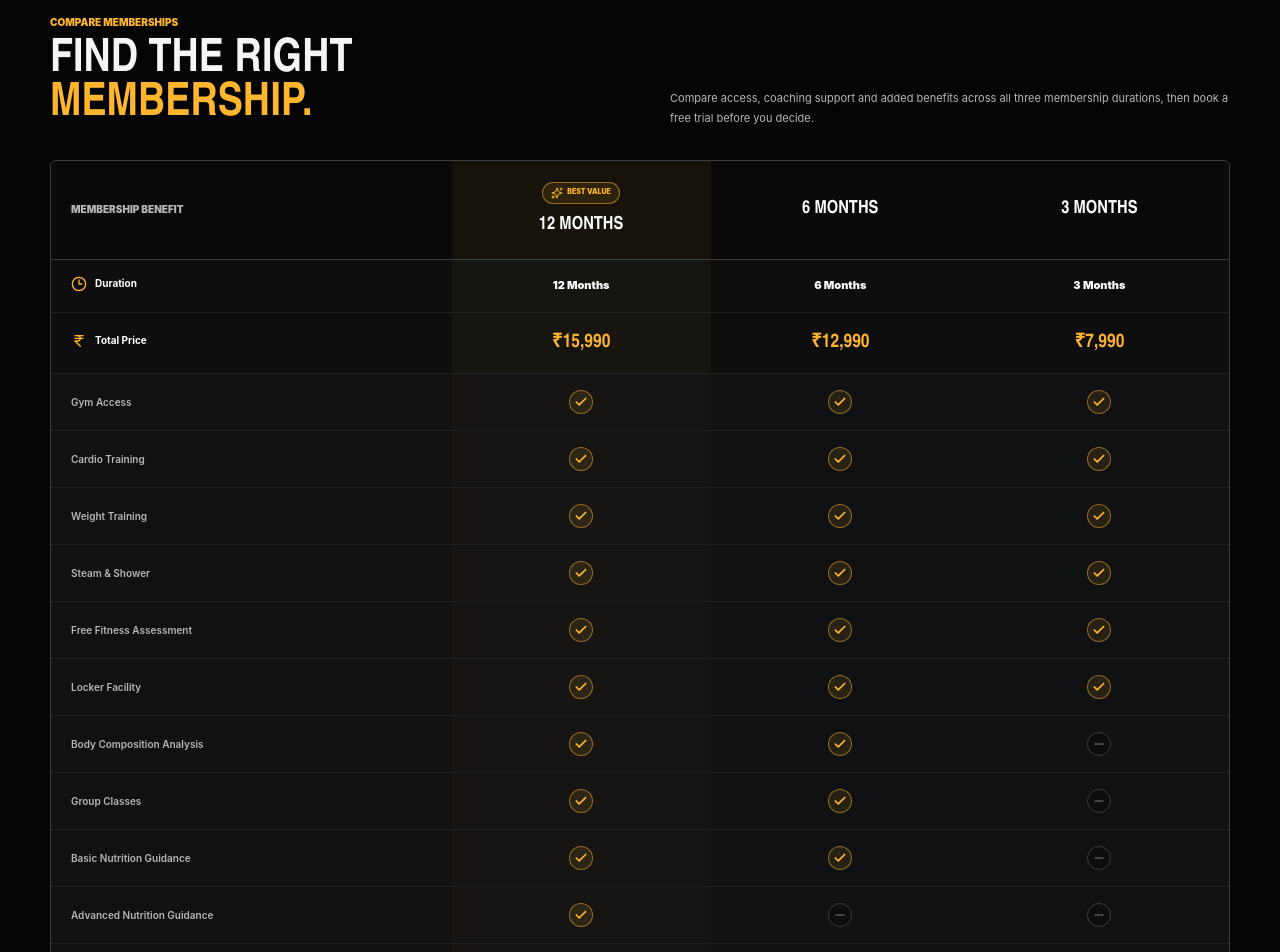
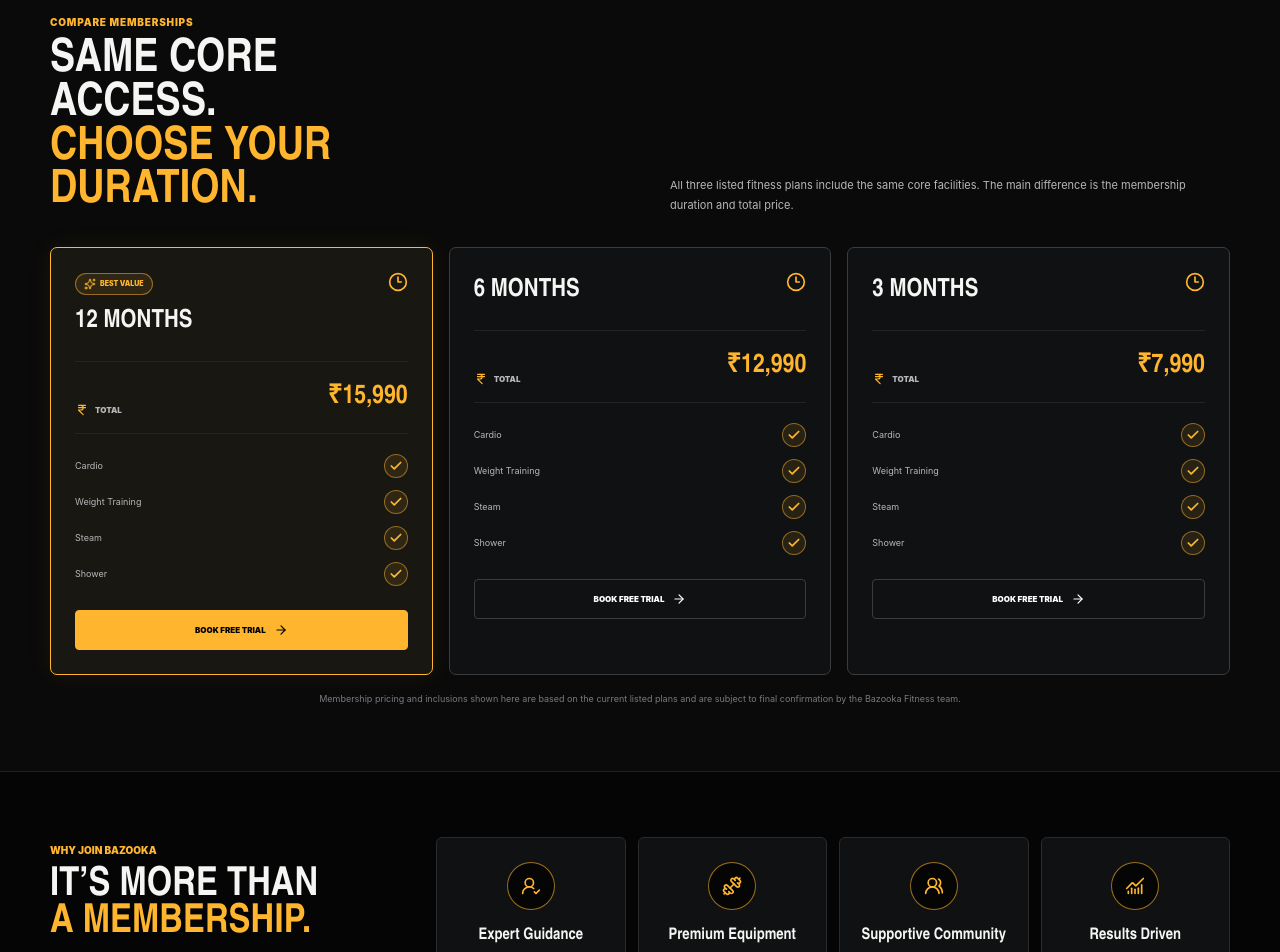
Before and after one commit to Shahzadkhanks19/bazooka-fitness, a Next.js app: page /memberships in a window 1280 px wide. Shown: the part 1460-2412 px from the top of the page. Built offline with nearby package versions, Linux system fonts and the light colour scheme.

Commit message:
Simplify membership comparison

```diff
--- a/components/memberships/plan-comparison-section.tsx
+++ b/components/memberships/plan-comparison-section.tsx
@@ -2,7 +2,7 @@
 
 import Link from "next/link";
 import { motion } from "framer-motion";
-import { ArrowRight, Check, Clock3, IndianRupee, Minus, Sparkles } from "lucide-react";
+import { ArrowRight, Check, Clock3, IndianRupee, Sparkles } from "lucide-react";
 import { reveal, shell } from "./memberships-shared";
 
 const plans = [
@@ -12,85 +12,57 @@ const plans = [
 ] as const;
 
 const comparisonRows = [
-  { label: "Gym Access", values: [true, true, true] },
-  { label: "Cardio Training", values: [true, true, true] },
-  { label: "Weight Training", values: [true, true, true] },
-  { label: "Steam & Shower", values: [true, true, true] },
-  { label: "Free Fitness Assessment", values: [true, true, true] },
-  { label: "Locker Facility", values: [true, true, true] },
-  { label: "Body Composition Analysis", values: [true, true, false] },
-  { label: "Group Classes", values: [true, true, false] },
-  { label: "Basic Nutrition Guidance", values: [true, true, false] },
-  { label: "Advanced Nutrition Guidance", values: [true, false, false] },
-  { label: "Monthly Progress Review", values: [true, true, false] },
-  { label: "Priority Trainer Consultation", values: [true, false, false] },
-  { label: "Complimentary PT Sessions", values: ["2 Sessions", "1 Session", false] },
-  { label: "Member Events", values: [true, true, true] },
-  { label: "Parking Available", values: [true, true, true] },
-  { label: "Wi-Fi Access", values: [true, true, true] },
+  "Cardio",
+  "Weight Training",
+  "Steam",
+  "Shower",
 ] as const;
-
-function ValueCell({ value }: { value: boolean | string }) {
-  if (typeof value === "string") return <span className="text-[9px] font-black uppercase text-bazooka-lime">{value}</span>;
-  if (value) return <span className="mx-auto grid size-6 place-items-center rounded-full border border-bazooka-lime/50 bg-bazooka-lime/10 text-bazooka-lime"><Check className="size-3.5 stroke-[3]" /></span>;
-  return <span className="mx-auto grid size-6 place-items-center rounded-full border border-bazooka-border-strong bg-black/20 text-bazooka-muted"><Minus className="size-3.5" /></span>;
-}
 
 export default function PlanComparisonSection() {
   return (
-    <section className="border-b border-bazooka-border/70 bg-bazooka-black py-12 md:py-16">
+    <section className="border-b border-bazooka-border/70 bg-bazooka-soft-black py-12 md:py-16">
       <div className={shell}>
         <motion.div {...reveal} className="grid gap-5 lg:grid-cols-[360px_1fr] lg:items-end">
-          <div>
-            <span className="text-[10px] font-black uppercase text-bazooka-lime">Compare Memberships</span>
-            <h2 className="font-display mt-2 text-[34px] font-black uppercase leading-[.95] sm:text-[46px]">Find The Right<br /><span className="text-bazooka-lime">Membership.</span></h2>
+          <div className="min-w-0">
+            <span className="text-[9px] font-black uppercase tracking-[.08em] text-bazooka-lime sm:text-[10px]">Compare Memberships</span>
+            <h2 className="font-display mt-2 max-w-full text-[32px] font-black uppercase leading-[.95] min-[380px]:text-[35px] sm:text-[46px]">Same Core Access.<br /><span className="text-bazooka-lime">Choose Your Duration.</span></h2>
           </div>
-          <p className="max-w-[560px] text-[11px] leading-5 text-bazooka-text-secondary lg:justify-self-end">Compare access, coaching support and added benefits across all three membership durations, then book a free trial before you decide.</p>
+          <p className="max-w-[560px] text-[10px] leading-5 text-bazooka-text-secondary sm:text-[11px] lg:justify-self-end">All three listed fitness plans include the same core facilities. The main difference is the membership duration and total price.</p>
         </motion.div>
 
-        <div className="mt-7 grid gap-4 md:hidden">
-          {plans.map((plan, planIndex) => (
-            <motion.article key={plan.name} {...reveal} className={`overflow-hidden rounded-[6px] border bg-bazooka-surface transition-all duration-300 hover:-translate-y-0.5 ${plan.bestValue ? "border-bazooka-lime" : "border-bazooka-border-strong hover:border-bazooka-lime"}`}>
-              <div className={`p-5 ${plan.bestValue ? "bg-bazooka-lime/[0.045]" : ""}`}>
-                <div className="flex flex-wrap items-start justify-between gap-3">
-                  <div>
+        <div className="mt-8 grid gap-4 md:grid-cols-3">
+          {plans.map((plan, index) => (
+            <motion.article key={plan.name} {...reveal} transition={{ duration: .45, delay: index * .05 }} className={`group relative overflow-hidden rounded-[7px] border bg-bazooka-surface transition-all duration-300 hover:-translate-y-1 ${plan.bestValue ? "border-bazooka-lime shadow-[0_0_24px_rgba(255,181,46,.08)]" : "border-bazooka-border-strong hover:border-bazooka-lime"}`}>
+              <div className={`p-5 sm:p-6 ${plan.bestValue ? "bg-bazooka-lime/[0.035]" : ""}`}>
+                <div className="flex min-w-0 items-start justify-between gap-3">
+                  <div className="min-w-0">
                     {plan.bestValue && <span className="mb-2 inline-flex items-center gap-1 rounded-full border border-bazooka-lime/50 bg-bazooka-lime/10 px-2 py-1 text-[7px] font-black uppercase text-bazooka-lime"><Sparkles className="size-3" /> Best Value</span>}
-                    <h3 className="font-display text-[24px] font-black uppercase">{plan.name}</h3>
-                    <p className="mt-1 flex items-center gap-2 text-[9px] text-bazooka-text-secondary"><Clock3 className="size-3.5 text-bazooka-lime" />{plan.duration}</p>
+                    <h3 className="font-display text-[23px] font-black uppercase sm:text-[25px]">{plan.name}</h3>
                   </div>
-                  <div className="text-right"><span className="font-display block text-[25px] font-black text-bazooka-lime">{plan.price}</span><span className="text-[8px] uppercase text-bazooka-muted">Total Price</span></div>
+                  <Clock3 className="size-5 shrink-0 text-bazooka-lime" />
                 </div>
-              </div>
-              <div className="divide-y divide-bazooka-border/70 px-5">
-                {comparisonRows.map((row) => (
-                  <div key={row.label} className="flex min-w-0 items-center justify-between gap-4 py-3">
-                    <span className="min-w-0 text-[9px] font-semibold leading-4 text-bazooka-text-secondary">{row.label}</span>
-                    <span className="shrink-0"><ValueCell value={row.values[planIndex]} /></span>
-                  </div>
-                ))}
-              </div>
-              <div className="border-t border-bazooka-border-strong p-4">
-                <Link href="/book-free-trial" className={`group inline-flex min-h-10 w-full items-center justify-center gap-2 rounded-[4px] border px-4 text-[8px] font-black uppercase transition-all duration-300 hover:-translate-y-0.5 active:scale-[.97] ${plan.bestValue ? "border-bazooka-lime bg-bazooka-lime text-black hover:bg-bazooka-lime-hover" : "border-bazooka-border-strong text-white hover:border-bazooka-lime hover:bg-bazooka-lime/10 hover:text-bazooka-lime"}`}>Book Free Trial <ArrowRight className="size-3.5" /></Link>
+
+                <div className="mt-5 flex items-end justify-between gap-3 border-y border-bazooka-border/70 py-4">
+                  <span className="inline-flex items-center gap-1.5 text-[8px] font-black uppercase text-bazooka-text-secondary"><IndianRupee className="size-3.5 text-bazooka-lime" /> Total</span>
+                  <strong className="font-display text-[26px] font-black text-bazooka-lime">{plan.price}</strong>
+                </div>
+
+                <ul className="mt-5 space-y-3">
+                  {comparisonRows.map((label) => (
+                    <li key={label} className="flex items-center justify-between gap-3 text-[9px] text-bazooka-text-secondary">
+                      <span>{label}</span>
+                      <span className="grid size-6 shrink-0 place-items-center rounded-full border border-bazooka-lime/50 bg-bazooka-lime/10 text-bazooka-lime"><Check className="size-3.5 stroke-[3]" /></span>
+                    </li>
+                  ))}
+                </ul>
+
+                <Link href="/book-free-trial" className={`mt-6 inline-flex min-h-10 w-full items-center justify-center gap-2 rounded-[4px] border px-4 text-[8px] font-black uppercase transition-all duration-300 hover:-translate-y-0.5 active:scale-[.97] ${plan.bestValue ? "border-bazooka-lime bg-bazooka-lime text-black hover:bg-bazooka-lime-hover" : "border-bazooka-border-strong text-white hover:border-bazooka-lime hover:bg-bazooka-lime/10 hover:text-bazooka-lime"}`}>Book Free Trial <ArrowRight className="size-3.5 transition-transform duration-300 group-hover:translate-x-0.5" /></Link>
               </div>
             </motion.article>
           ))}
         </div>
 
-        <motion.div {...reveal} className="mt-8 hidden overflow-hidden rounded-[6px] border border-bazooka-border-strong bg-bazooka-surface md:block">
-          <div className="overflow-x-auto">
-            <table className="w-full min-w-[760px] border-collapse text-left">
-              <thead><tr className="border-b border-bazooka-border-strong bg-bazooka-soft-black"><th className="w-[34%] px-5 py-5 text-[10px] font-black uppercase text-bazooka-text-secondary">Membership Benefit</th>{plans.map((plan)=><th key={plan.name} className={`relative px-5 py-5 text-center ${plan.bestValue?"bg-bazooka-lime/[0.055]":""}`}>{plan.bestValue&&<span className="mb-2 inline-flex items-center gap-1 rounded-full border border-bazooka-lime/50 bg-bazooka-lime/10 px-2 py-1 text-[7px] font-black uppercase text-bazooka-lime"><Sparkles className="size-3"/> Best Value</span>}<strong className="font-display block text-[18px] font-black uppercase text-white">{plan.name}</strong></th>)}</tr></thead>
-              <tbody>
-                <tr className="border-b border-bazooka-border/70 bg-black/15"><td className="px-5 py-4 text-[10px] font-bold text-white"><span className="inline-flex items-center gap-2"><Clock3 className="size-4 text-bazooka-lime"/> Duration</span></td>{plans.map((plan)=><td key={plan.name} className={`px-5 py-4 text-center text-[11px] font-black text-white ${plan.bestValue?"bg-bazooka-lime/[0.035]":""}`}>{plan.duration}</td>)}</tr>
-                <tr className="border-b border-bazooka-border/70 bg-black/15"><td className="px-5 py-4 text-[10px] font-bold text-white"><span className="inline-flex items-center gap-2"><IndianRupee className="size-4 text-bazooka-lime"/> Total Price</span></td>{plans.map((plan)=><td key={plan.name} className={`font-display px-5 py-4 text-center text-[19px] font-black text-bazooka-lime ${plan.bestValue?"bg-bazooka-lime/[0.035]":""}`}>{plan.price}</td>)}</tr>
-                {comparisonRows.map((row,index)=><tr key={row.label} className={index<comparisonRows.length-1?"border-b border-bazooka-border/60":""}><td className="px-5 py-4 text-[10px] font-semibold text-bazooka-text-secondary">{row.label}</td>{plans.map((plan,planIndex)=><td key={plan.name} className={`px-5 py-4 text-center ${plan.bestValue?"bg-bazooka-lime/[0.025]":""}`}><ValueCell value={row.values[planIndex]}/></td>)}</tr>)}
-                <tr className="border-t border-bazooka-border-strong bg-bazooka-soft-black"><td className="px-5 py-5 text-[10px] font-black uppercase text-white">Experience Bazooka First</td>{plans.map((plan)=><td key={plan.name} className={`px-4 py-4 text-center ${plan.bestValue?"bg-bazooka-lime/[0.055]":""}`}><Link href="/book-free-trial" className={`group inline-flex h-9 items-center justify-center gap-2 rounded-[4px] border px-4 text-[8px] font-black uppercase transition-all duration-300 hover:-translate-y-0.5 active:scale-[.97] ${plan.bestValue?"border-bazooka-lime bg-bazooka-lime text-black hover:bg-bazooka-lime-hover":"border-bazooka-border-strong text-white hover:border-bazooka-lime hover:bg-bazooka-lime/10 hover:text-bazooka-lime"}`}>Book Free Trial <ArrowRight className="size-3"/></Link></td>)}</tr>
-              </tbody>
-            </table>
-          </div>
-        </motion.div>
-
-        <p className="mt-4 text-center text-[9px] leading-4 text-bazooka-muted">Membership benefits and pricing are subject to confirmation by the Bazooka Fitness team at the time of joining.</p>
+        <p className="mx-auto mt-4 max-w-[680px] text-center text-[9px] leading-4 text-bazooka-muted">Membership pricing and inclusions shown here are based on the current listed plans and are subject to final confirmation by the Bazooka Fitness team.</p>
       </div>
     </section>
   );
```
